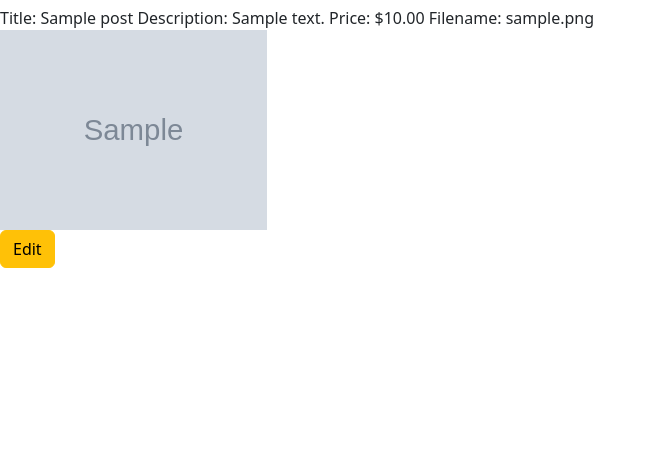
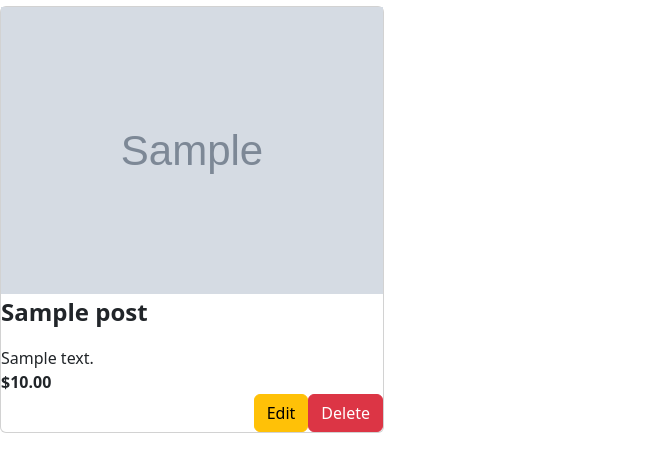
Before and after one commit to tpawlow1/ArtWork, a Flask app: page / in a window 1280 px wide. Shown: the part 202-674 px from the top of the page, without its empty margins (0-656 px from the left). Run offline with Flask 2, Linux system fonts and the light colour scheme; tables that the repository leaves empty hold one stand-in row (values such as "Sample post"); grey boxes marked "Sample" are stand-in pictures.

Commit message:
add card layout for posts

```diff
--- a/templates/index.html
+++ b/templates/index.html
@@ -6,25 +6,38 @@
 <h1>This is the homepage</h1> <!-- sample content until we create home/landing page-->
 
 {% for post in data %}
+
 <tr>
-        <div>
-        <td>Title: {{post[1]}}</td>
-        <td>Description: {{post[2]}}</td>
-        <td>Price: ${{post[3]}}</td>
-        <td>Filename: {{post[4]}}</td>
+        <div class = "card" style="width: 30%;"> <!-- card div for the posts-->
+
+            <img src="../static/images/{{post[4]}}"  width="100%">
+
             <td>
-        <div>
-            <img src="../static/images/{{post[4]}}"  height="200">
-        </div>
+                <p align="left" style="font-size:24px">
+                    <b>
+                        {{post[1]}}
+                    </b>
+                </p>
+            </td>
+            {{post[2]}}
+            <br>
+            <b>${{post[3]}}</b>
+
+            <td>
+                <div class = "d-flex justify-content-end"> <!-- displays buttons on the same line-->
                     <form>
                         <button type="submit" class="btn btn-warning" formaction="/edit/{{post[0]}}">Edit</button>
+                    </form>
+
+                    <form action="{{ url_for('deletePost', id=post[0]) }}" method="POST">
+                        <input type="hidden" name="_method" value="DELETE">
+                        <button type="submit" class="btn btn-danger">Delete</button>
                     </form>
                 </div>
 
             </td>
+        </div>
+</tr>
 
-
-
-</tr>
 {%endfor%}
 {% endblock %}
```
Lines whose indentation alone changed are shown as unchanged.
